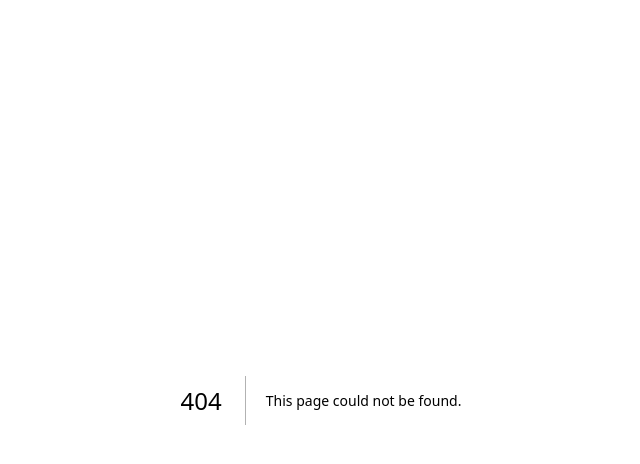
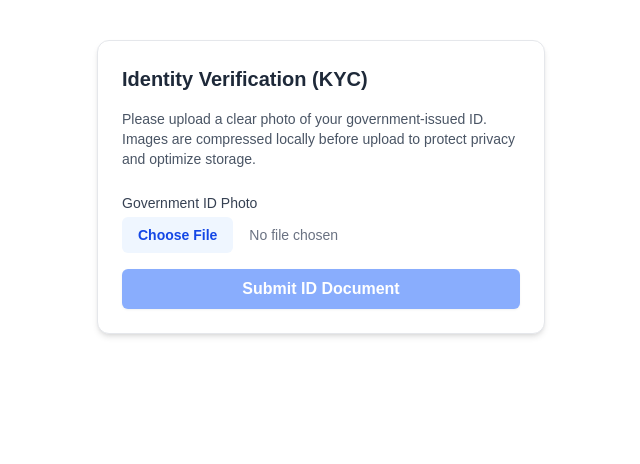
Before and after one commit to mjlab-school/secure-paluwagan-platform, a Next.js app: page /kyc in a window 1280 px wide. Before the commit this address had no page. Shown: the top 464 px of the page, without its empty margins (319-959 px from the left). Built offline with nearby package versions, Linux system fonts and the light colour scheme.

Commit message:
feat: add client-side compressed KYC document upload page

```diff
--- /dev/null
+++ b/src/app/kyc/page.tsx
@@ -0,0 +1,100 @@
+'use client';
+
+import { useState } from 'react';
+import imageCompression from 'browser-image-compression';
+import { supabase } from '@/lib/supabaseClient';
+
+export default function KYCUploadPage() {
+  const [file, setFile] = useState<File | null>(null);
+  const [uploading, setUploading] = useState(false);
+  const [status, setStatus] = useState<string>('');
+
+  const handleFileChange = (e: React.ChangeEvent<HTMLInputElement>) => {
+    if (e.target.files && e.target.files[0]) {
+      setFile(e.target.files[0]);
+    }
+  };
+
+  const handleUpload = async (e: React.FormEvent) => {
+    e.preventDefault();
+    if (!file) {
+      setStatus('Please select an ID image first.');
+      return;
+    }
+
+    try {
+      setUploading(true);
+      setStatus('Compressing image on client side...');
+
+      // Client-side image compression options
+      const options = {
+        maxSizeMB: 0.8, // Compress below 800KB
+        maxWidthOrHeight: 1280, // Downscale large photos
+        useWebWorker: true,
+      };
+
+      const compressedFile = await imageCompression(file, options);
+      setStatus('Uploading securely to Supabase Storage...');
+
+      // Generate a unique file path for the authenticated user
+      const fileExt = compressedFile.name.split('.').pop();
+      const fileName = `${Date.now()}_kyc.${fileExt}`;
+      const filePath = `kyc-documents/${fileName}`;
+
+      const { data, error } = await supabase.storage
+        .from('kyc-assets')
+        .upload(filePath, compressedFile, {
+          cacheControl: '3600',
+          upsert: false,
+        });
+
+      if (error) {
+        throw error;
+      }
+
+      setStatus('KYC document uploaded successfully!');
+      setFile(null);
+    } catch (err: any) {
+      setStatus(`Upload failed: ${err.message || 'An error occurred'}`);
+    } finally {
+      setUploading(false);
+    }
+  };
+
+  return (
+    <div className="max-w-md mx-auto mt-10 p-6 bg-white rounded-xl shadow-md border border-gray-200">
+      <h1 className="text-xl font-bold mb-4 text-gray-800">Identity Verification (KYC)</h1>
+      <p className="text-sm text-gray-600 mb-6">
+        Please upload a clear photo of your government-issued ID. Images are compressed locally before upload to protect privacy and optimize storage.
+      </p>
+
+      <form onSubmit={handleUpload} className="space-y-4">
+        <div>
+          <label className="block text-sm font-medium text-gray-700 mb-1">
+            Government ID Photo
+          </label>
+          <input
+            type="file"
+            accept="image/png, image/jpeg, image/webp"
+            onChange={handleFileChange}
+            className="w-full text-sm text-gray-500 file:mr-4 file:py-2 file:px-4 file:rounded-md file:border-0 file:text-sm file:font-semibold file:bg-blue-50 file:text-blue-700 hover:file:bg-blue-100"
+          />
+        </div>
+
+        <button
+          type="submit"
+          disabled={uploading || !file}
+          className="w-full py-2 px-4 bg-blue-600 text-white font-semibold rounded-md shadow hover:bg-blue-700 disabled:opacity-50 disabled:cursor-not-allowed transition"
+        >
+          {uploading ? 'Processing & Uploading...' : 'Submit ID Document'}
+        </button>
+      </form>
+
+      {status && (
+        <p className="mt-4 text-sm font-medium text-gray-700 bg-gray-50 p-3 rounded border">
+          {status}
+        </p>
+      )}
+    </div>
+  );
+}
```
